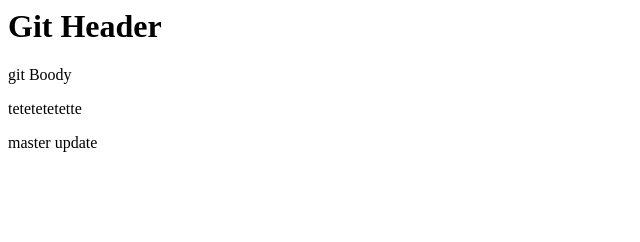
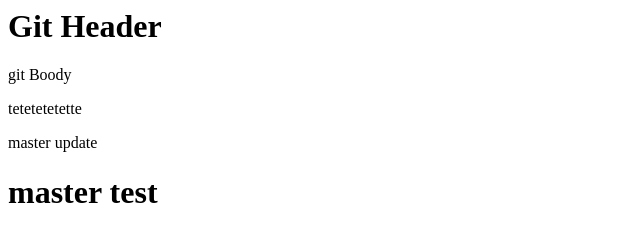
Before and after one commit to ansvjohn/datewithgit-sample, a plain HTML site: page index.html in a window 1280 px wide. Shown: the whole page, without its empty margins (0-640 px from the left). Drawn offline with Linux system fonts and the light colour scheme.

Commit message:
Master uodated code

```diff
--- a/index.html
+++ b/index.html
@@ -4,3 +4,4 @@
     <p>tetetetetette</p>
     <p>master update</p>
 </div>
+<h1>master test</h1>
```
